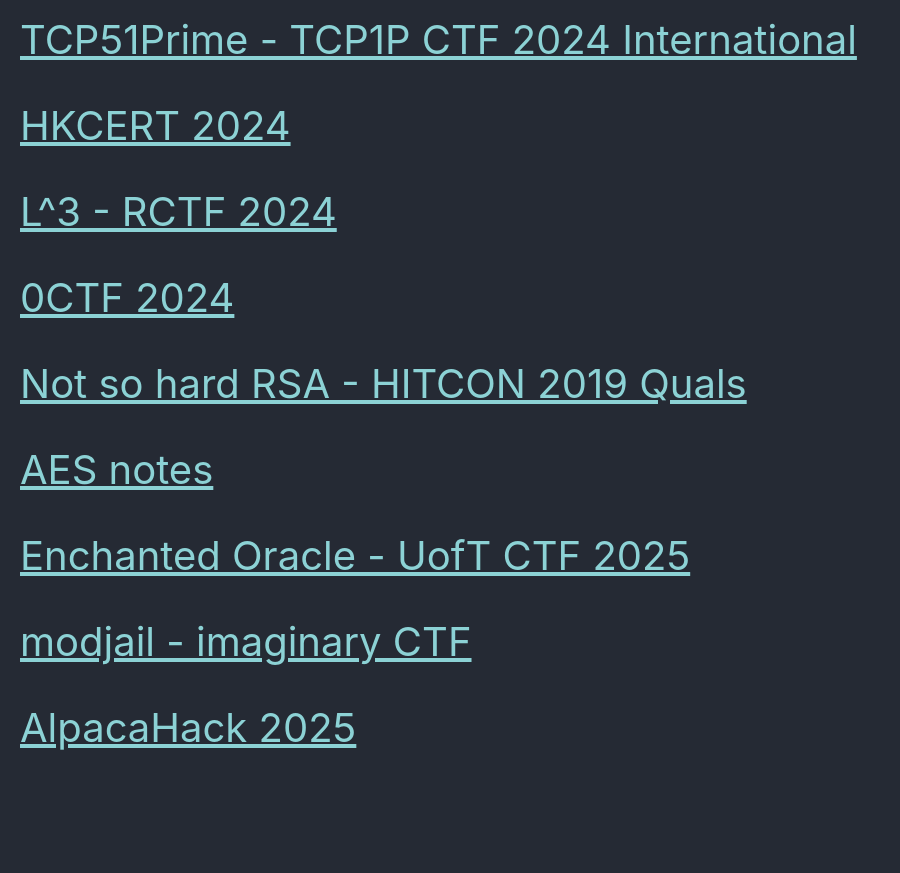
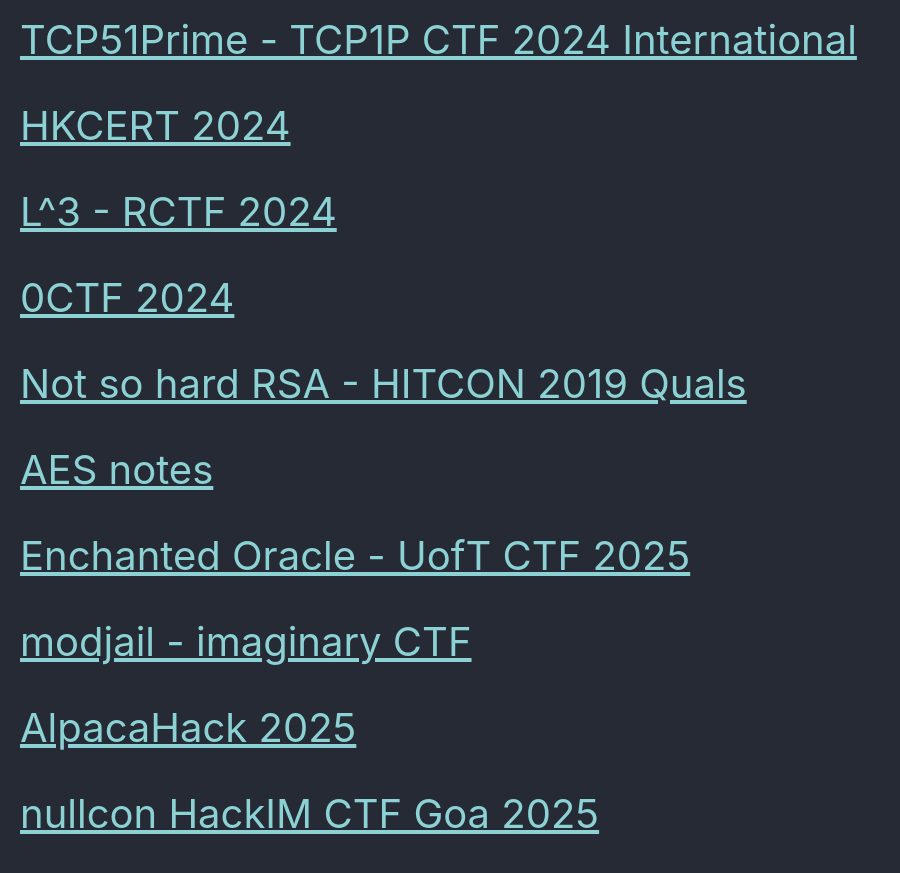
Before and after one commit to Connor-McCartney/Connor-McCartney.github.io, a Jekyll site: the page built from _pages/cryptography/other/other.md, in a window 1280 px wide and 900 px high, scrolled down 3118 px. Shown: the top 873 px of the window, without its empty margins (0-900 px from the left). Built offline with Jekyll 4.4.1, drawn with Linux system fonts in a browser that asks for light colours; cached includes are drawn as plain includes; before the commit the page ends 3932 px from its top, so only the background shows below that.

Commit message:
Update other.md

```diff
--- a/_pages/cryptography/other/other.md
+++ b/_pages/cryptography/other/other.md
@@ -132,3 +132,6 @@ title: Other
 
 
 <span style="font-size:2em;">   [AlpacaHack 2025](/cryptography/other/AlpacaHack2025) </span> <br>
+
+
+<span style="font-size:2em;">   [nullcon HackIM CTF Goa 2025](/cryptography/other/nullcon2025) </span> <br>
```
